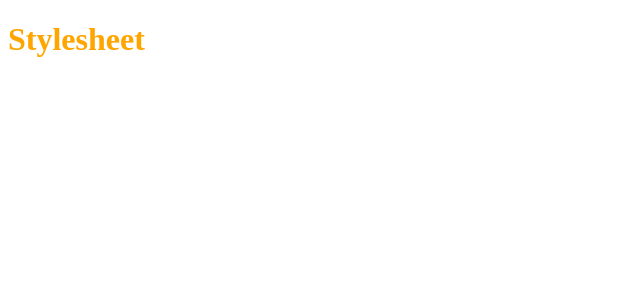
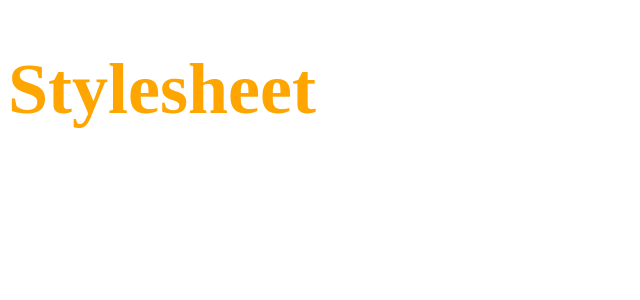
Before and after one commit to soknanprogramming/React-js, a React (Create React App) app: page / in a window 1280 px wide. Shown: the top 300 px of the page, without its empty margins (0-640 px from the left). Built offline with nearby package versions, Linux system fonts and the light colour scheme.

Commit message:
CSS stylesheets

```diff
--- a/src/App.js
+++ b/src/App.js
@@ -18,7 +18,7 @@ class App extends Component{
     // console.log("API KEY:", process.env.REACT_APP_API_KEY);
     return (
       <div>
-        <Stylesheet />
+        <Stylesheet primary={true} />
       </div>
     )
   }
--- a/src/components/Stylesheet.js
+++ b/src/components/Stylesheet.js
@@ -1,10 +1,11 @@
 import React from 'react';
 import './myStyles.css';
 
-function Stylesheet() {
+function Stylesheet(props) {
+    let className = props.primary ? 'primary' : '';
     return (
         <div>
-            <h1 className="primary">Stylesheet</h1>
+            <h1 className={`${className} font-xl`}>Stylesheet</h1>
         </div>
     );
 }
--- a/src/components/myStyles.css
+++ b/src/components/myStyles.css
@@ -1,3 +1,7 @@
 .primary {
     color: orange;
 }
+
+.font-xl {
+    font-size: 72px;
+}
```
